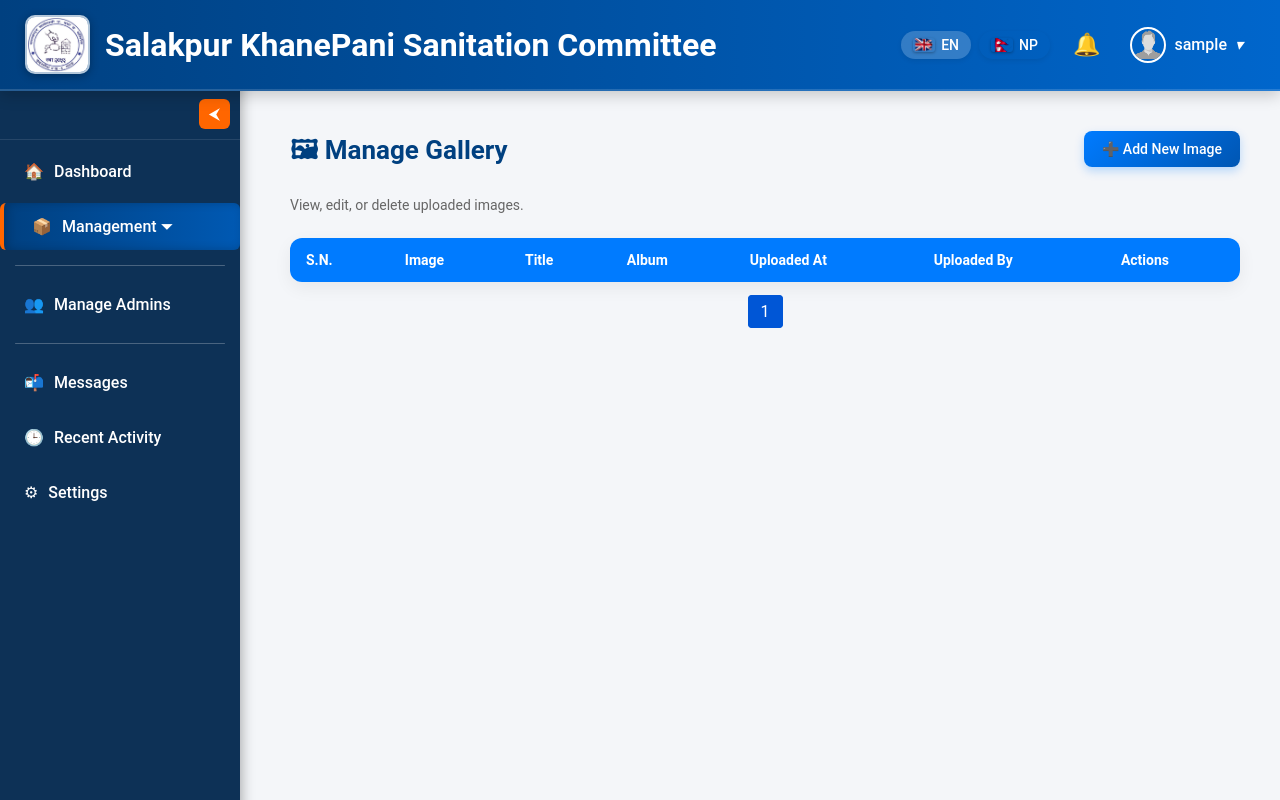
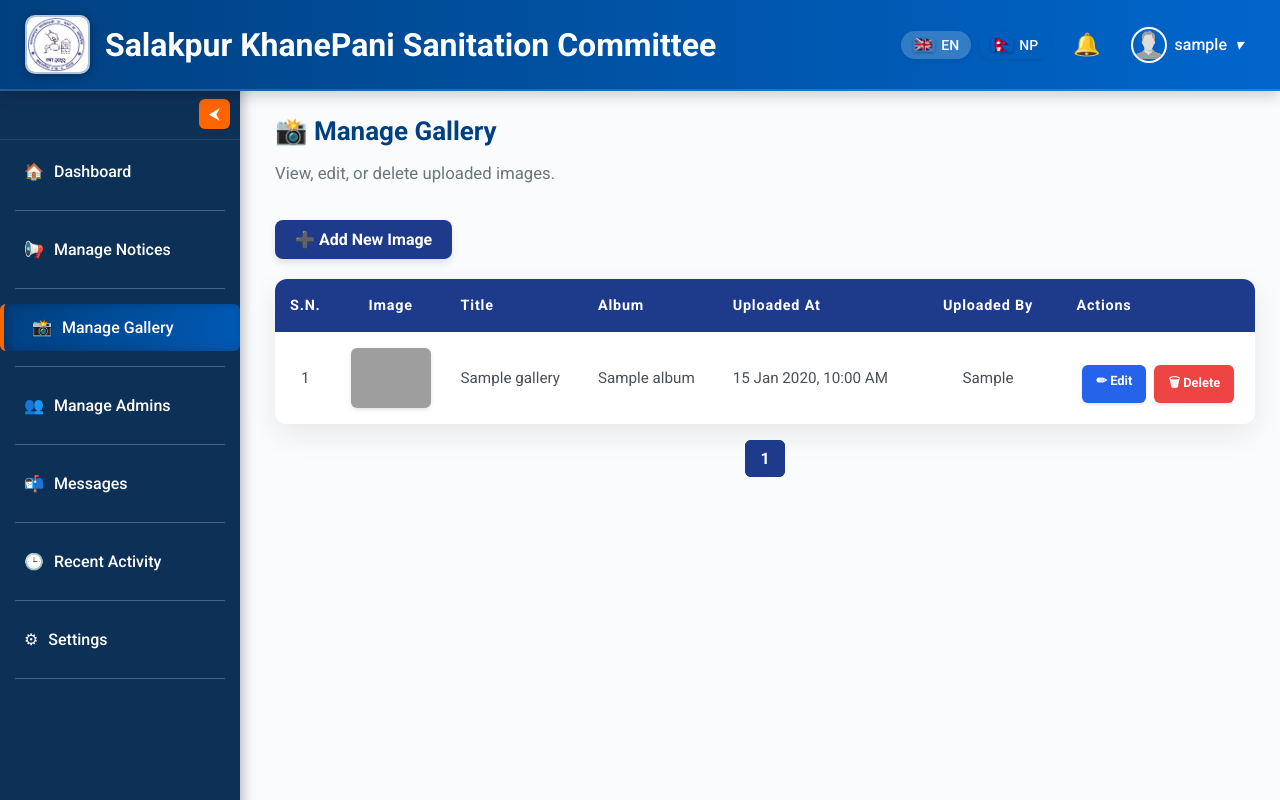
Before and after one commit to NischalAcharya060/Khanepani, a PHP site: page /admin/manage_gallery.php in a window 1280 px wide. Run offline with PHP 8.4, Linux system fonts and the light colour scheme; the visitor is signed in with stand-in values (Sample User, id 1); tables that the repository leaves empty or names only in its code hold one stand-in row (values such as "Sample post"); lists and menus that the app fills with data are empty; grey boxes are pictures that could not be loaded.

Commit message:
improvements

```diff
--- a/admin/manage_admins.php
+++ b/admin/manage_admins.php
@@ -26,7 +26,10 @@ function format_nepali_date($date_str, $cal) {
         $dayNep   = strtr($nepDate['date'], $np_numbers);
         $hourNep  = strtr(sprintf("%02d", $hour), $np_numbers);
         $minNep   = strtr(sprintf("%02d", $minute), $np_numbers);
-        return $dayNep . '-' . $monthNep . '-' . $yearNep . ', ' . $hourNep . ':' . $minNep . ' ' . $ampm;
+
+        $ampm_nep = ($ampm === 'AM' ? ($lang['am'] ?? 'पूर्वाह्न') : ($lang['pm'] ?? 'अपराह्न'));
+
+        return $dayNep . '-' . $monthNep . '-' . $yearNep . ', ' . $hourNep . ':' . $minNep . ' ' . $ampm_nep;
     } else {
         return date("d M Y, h:i A", $timestamp);
     }
--- a/admin/manage_gallery.php
+++ b/admin/manage_gallery.php
@@ -1,204 +1,318 @@
 <?php
 session_start();
 include '../config/db.php';
-include '../config/lang.php';
+include '../config/Nepali_Calendar.php';
+$cal = new Nepali_Calendar();
 
-// ✅ Restrict access
+function format_nepali_date($date_str, $cal) {
+    if (!$date_str) return '—';
+    $timestamp = strtotime($date_str);
+    $year  = (int)date('Y', $timestamp);
+    $month = (int)date('m', $timestamp);
+    $day   = (int)date('d', $timestamp);
+    $hour  = (int)date('h', $timestamp);
+    $minute = (int)date('i', $timestamp);
+    $ampm  = date('A', $timestamp);
+
+    global $lang;
+
+    if ( ($_SESSION['lang'] ?? 'en') === 'np' ) {
+        $nepDate = $cal->eng_to_nep($year, $month, $day);
+        $np_numbers = ['0'=>'०','1'=>'१','2'=>'२','3'=>'३','4'=>'४','5'=>'५','6'=>'६','7'=>'७','8'=>'८','9'=>'९'];
+
+        $yearNep  = strtr($nepDate['year'], $np_numbers);
+        $monthNep = strtr($nepDate['month'], $np_numbers);
+        $dayNep   = strtr($nepDate['date'], $np_numbers);
+        $hourNep  = strtr(sprintf("%02d", $hour), $np_numbers);
+        $minNep   = strtr(sprintf("%02d", $minute), $np_numbers);
+
+        $ampm_nep = ($ampm === 'AM' ? ($lang['am'] ?? 'पूर्वाह्न') : ($lang['pm'] ?? 'अपराह्न'));
+
+        return $dayNep . '-' . $monthNep . '-' . $yearNep . ', ' . $hourNep . ':' . $minNep . ' ' . $ampm_nep;
+    } else {
+        return date("d M Y, h:i A", $timestamp);
+    }
+}
+
+function nepali_date_time($date_str, $cal) {
+    return format_nepali_date($date_str, $cal);
+}
+
+
 if (!isset($_SESSION['admin'])) {
     header("Location: login.php");
     exit();
 }
-$username = $_SESSION['username'];
 
-// ✅ Delete Image
+if (!isset($_SESSION['lang'])) {
+    $_SESSION['lang'] = 'en';
+}
+if (isset($_GET['lang'])) {
+    $allowed_langs = ['en','np'];
+    if (in_array($_GET['lang'], $allowed_langs)) {
+        $_SESSION['lang'] = $_GET['lang'];
+    }
+}
+include '../lang/' . $_SESSION['lang'] . '.php';
+$lang['am'] = $lang['am'] ?? 'AM';
+$lang['pm'] = $lang['pm'] ?? 'PM';
+
+
 if (isset($_GET['delete'])) {
     $id = intval($_GET['delete']);
-    $query = mysqli_query($conn, "SELECT image FROM gallery WHERE id=$id");
-    $row = mysqli_fetch_assoc($query);
 
-    if ($row) {
-        $imagePath = "../assets/uploads/" . $row['image'];
-        if (file_exists($imagePath)) {
-            unlink($imagePath);
+    $stmt = $conn->prepare("SELECT image FROM gallery WHERE id = ?");
+    $stmt->bind_param("i", $id);
+    $stmt->execute();
+    $result = $stmt->get_result();
+    $image_row = $result->fetch_assoc();
+    $image_file = $image_row['image'] ?? null;
+    $stmt->close();
+
+    $safe_to_delete = $image_file && $image_file !== 'default.png';
+
+    if ($safe_to_delete && file_exists('../assets/uploads/' . $image_file)) {
+        unlink('../assets/uploads/' . $image_file);
     }
-        mysqli_query($conn, "DELETE FROM gallery WHERE id=$id");
-        $_SESSION['msg'] = "🗑️ Image deleted successfully.";
-    }
+
+    $stmt = $conn->prepare("DELETE FROM gallery WHERE id = ?");
+    $stmt->bind_param("i", $id);
+    $stmt->execute();
+    $_SESSION['msg'] = $lang['delete_success_image'] ?? "Image deleted successfully.";
     header("Location: manage_gallery.php");
     exit();
 }
 
-include '../config/Nepali_Calendar.php';
-$cal = new Nepali_Calendar();
-
-function nepali_date_time($datetime, $cal) {
-    $timestamp = strtotime($datetime);
-    $year  = (int)date('Y', $timestamp);
-    $month = (int)date('m', $timestamp);
-    $day   = (int)date('d', $timestamp);
-    $hour  = (int)date('h', $timestamp); // 12-hour format
-    $minute = (int)date('i', $timestamp);
-    $ampm  = date('A', $timestamp);
-
-    if(($_SESSION['lang'] ?? 'en') === 'np') {
-        $nepDate = $cal->eng_to_nep($year, $month, $day);
-        $np_numbers = ['0'=>'०','1'=>'१','2'=>'२','3'=>'३','4'=>'४','5'=>'५','6'=>'६','7'=>'७','8'=>'८','9'=>'९'];
-
-        $dayNep   = strtr($nepDate['date'], $np_numbers);
-        $monthNep = strtr($nepDate['month'], $np_numbers);
-        $yearNep  = strtr($nepDate['year'], $np_numbers);
-        $hourNep  = strtr(sprintf("%02d", $hour), $np_numbers);
-        $minNep   = strtr(sprintf("%02d", $minute), $np_numbers);
-
-        return "$dayNep-$monthNep-$yearNep, $hourNep:$minNep $ampm";
-    } else {
-        return date("M d, Y h:i A", $timestamp);
-    }
-}
-
-// ✅ Pagination settings
-$limit = 5;
+$limit = 10;
 $page = isset($_GET['page']) ? max(1, intval($_GET['page'])) : 1;
 $offset = ($page - 1) * $limit;
 
-// ✅ Fetch images with album names using LIMIT
-$result = mysqli_query($conn, "
-    SELECT g.*, a.name AS album_name
-    FROM gallery g
-    LEFT JOIN albums a ON g.album_id = a.id
-    ORDER BY g.created_at DESC
+$sql_query = "
+    SELECT
+        g.*,
+        a.name AS album_name
+    FROM
+        gallery g
+    LEFT JOIN
+        albums a ON g.album_id = a.id
+    ORDER BY
+        g.created_at DESC
     LIMIT $offset, $limit
-");
+";
 
-// ✅ Get total images for pagination
-$total_result = mysqli_query($conn, "SELECT COUNT(*) as total FROM gallery");
-$total_row = mysqli_fetch_assoc($total_result);
+$images = $conn->query($sql_query);
+
+$total_result = $conn->query("SELECT COUNT(*) as total FROM gallery");
+$total_row = $total_result->fetch_assoc();
 $total_pages = ceil($total_row['total'] / $limit);
 
-$hasImages = mysqli_num_rows($result) > 0;
+$username = $_SESSION['username'];
 ?>
 <!DOCTYPE html>
-<html lang="en">
+<html lang="<?= $_SESSION['lang'] ?>">
 <head>
     <meta charset="UTF-8">
-    <title><?= $lang['manage_gallery'] ?? "Manage Gallery" ?> - <?= $lang['logo'] ?></title>
+    <title><?= $lang['manage_gallery'] ?? 'Manage Gallery' ?> - सलकपुर खानेपानी</title>
     <link rel="icon" type="image/x-icon" href="../assets/images/favicon.ico">
     <link rel="stylesheet" href="../css/admin.css">
+    <script src="https://ajax.googleapis.com/ajax/libs/jquery/3.5.1/jquery.min.js"></script>
+    <link href="https://fonts.googleapis.com/css2?family=Roboto:wght@400;500;700&display=swap" rel="stylesheet">
+    <script src="https://unpkg.com/feather-icons"></script>
     <style>
-        body { font-family: 'Roboto', sans-serif; background: #f4f6f9; margin: 0; }
+        h2 {
+            color: #1e3a8a;
+            font-weight: 700;
+            margin-bottom: 5px;
+        }
 
-        .main-content { padding: 40px; }
-        h2 { font-size: 26px; margin-bottom: 5px; display: inline-block; color: #222; }
-        .subtitle { color: #666; margin-bottom: 25px; font-size: 14px; }
+        .subtitle {
+            color: #6c757d;
+            margin-bottom: 25px;
+            font-size: 1.05em;
+        }
 
-        .add-btn {
-            float: right;
-            background: linear-gradient(135deg, #007bff, #0056b3);
-            color: #fff;
-            padding: 10px 18px;
+        .btn-container {
+            margin-bottom: 20px;
+            display: flex;
+            justify-content: space-between;
+            align-items: center;
+        }
+
+        .btn {
+            padding: 10px 20px;
+            font-size: 1em;
             border-radius: 8px;
+            transition: all 0.3s cubic-bezier(0.25, 0.8, 0.25, 1);
+            border: none;
+            cursor: pointer;
+            font-weight: 600;
             text-decoration: none;
-            font-size: 14px;
-            font-weight: 500;
-            box-shadow: 0 4px 10px rgba(0,123,255,0.25);
-            transition: all 0.3s ease;
+            display: inline-flex;
+            align-items: center;
+            gap: 8px;
+            background-color: #1e3a8a;
+            color: white;
+            box-shadow: 0 4px 6px rgba(0, 0, 0, 0.1);
         }
-        .add-btn:hover { background: linear-gradient(135deg, #0056b3, #004099); transform: translateY(-2px); }
 
-        table {
+        .btn:hover {
+            background-color: #1c50af;
+            transform: translateY(-2px);
+            box-shadow: 0 6px 10px rgba(0, 0, 0, 0.15);
+        }
+
+        .gallery-table {
             width: 100%;
-            border-collapse: collapse;
-            background: #fff;
+            border-collapse: separate;
+            border-spacing: 0;
+            margin-top: 20px;
+            box-shadow: 0 10px 30px rgba(0, 0, 0, 0.08);
             border-radius: 12px;
             overflow: hidden;
-            box-shadow: 0 6px 18px rgba(0,0,0,0.06);
-            animation: fadeInUp 0.4s ease;
         }
-        table th, table td { padding: 14px 16px; text-align: left; font-size: 14px; }
-        table th { background: #007bff; color: #fff; font-weight: 600; }
-        table tr:nth-child(even) { background: #f9f9f9; }
-        table tr:hover { background: #f1f6ff; }
 
-        .btn {
-            display: inline-block;
-            padding: 7px 14px;
-            border-radius: 6px;
-            text-decoration: none;
-            font-size: 13px;
-            font-weight: 500;
-            margin-right: 5px;
-            transition: all 0.3s ease;
+        .gallery-table th {
+            padding: 18px 15px;
+            text-align: left;
+            background-color: #1e3a8a;
+            color: #ffffff;
+            font-weight: 600;
+            letter-spacing: 0.8px;
+            text-transform: capitalize;
+            font-size: 0.9em;
         }
-        .btn-view { background: #17a2b8; color: #fff; box-shadow: 0 3px 8px rgba(23,162,184,0.3); }
-        .btn-view:hover { background: #117a8b; transform: scale(1.05); }
-        .btn-edit { background: #ffc107; color: #000; box-shadow: 0 3px 8px rgba(255,193,7,0.3); }
-        .btn-edit:hover { background: #e0a800; transform: scale(1.05); }
-        .btn-delete { background: #dc3545; color: #fff; box-shadow: 0 3px 8px rgba(220,53,69,0.3); }
-        .btn-delete:hover { background: #b02a37; transform: scale(1.05); }
+
+        .gallery-table td {
+            padding: 16px 15px;
+            text-align: left;
+            border-bottom: 1px solid #e9ecef;
+            vertical-align: middle;
+            font-size: 0.95em;
+            color: #495057;
+            background-color: #ffffff;
+        }
+
+        .gallery-table tbody tr:nth-child(even) {
+            background-color: #fcfdff;
+        }
+
+        .gallery-table tbody tr:hover {
+            background: #e6f3ff;
+            box-shadow: inset 3px 0 0 0 #1e3a8a;
+            cursor: default;
+        }
+
+        .gallery-table tr:last-child td {
+            border-bottom: none;
+        }
+
+        .gallery-table td:nth-child(1), .gallery-table th:nth-child(1) { width: 5%; text-align: center; }
+        .gallery-table td:nth-child(2), .gallery-table th:nth-child(2) { width: 10%; text-align: center; }
+        .gallery-table td:nth-child(6), .gallery-table th:nth-child(6) { width: 15%; text-align: center; }
 
         .gallery-img {
-            width: 90px;
-            height: 65px;
+            width: 80px;
+            height: 60px;
             object-fit: cover;
-            border-radius: 8px;
-            border: 1px solid #e0e0e0;
-            transition: transform 0.3s ease;
+            border-radius: 6px;
+            box-shadow: 0 2px 4px rgba(0, 0, 0, 0.1);
+            transition: transform 0.2s;
+            cursor: zoom-in;
+            vertical-align: middle;
         }
-        .gallery-img:hover { transform: scale(1.05); }
+        .gallery-img:hover {
+            transform: scale(1.05);
+        }
+
+        .action-group-buttons {
+            display: flex;
+            gap: 8px;
+            justify-content: center;
+            flex-wrap: wrap;
+        }
+        .btn-edit, .btn-delete {
+            padding: 8px 14px;
+            font-size: 0.85em;
+            border-radius: 6px;
+            transition: all 0.2s ease-in-out;
+            border: none;
+            cursor: pointer;
+            font-weight: 600;
+            text-decoration: none;
+            display: inline-block;
+            white-space: nowrap;
+            box-shadow: 0 2px 3px rgba(0, 0, 0, 0.1);
+        }
+
+        .btn-edit {
+            background-color: #2563eb;
+            color: white;
+        }
+        .btn-edit:hover {
+            background-color: #1d4ed8;
+        }
+
+        .btn-delete {
+            background-color: #ef4444;
+            color: white;
+        }
+        .btn-delete:hover {
+            background-color: #dc2626;
+        }
 
         .message {
+            padding: 15px 20px;
+            border-radius: 8px;
+            font-size: 15px;
+            font-weight: 500;
+            display: flex;
+            align-items: center;
             margin-bottom: 20px;
-            padding: 14px;
-            border-radius: 10px;
-            font-size: 14px;
-            font-weight: 500;
+            box-shadow: 0 2px 6px rgba(0, 0, 0, 0.05);
         }
-        .success { background: #d4edda; color: #155724; border-left: 5px solid #28a745; }
-        .warning { background: #fff3cd; color: #856404; border-left: 5px solid #ffc107; }
-
-        .pagination {
-            text-align: center;
-            margin-top: 20px;
+        .message i {
+            margin-right: 10px;
+            width: 20px;
+            height: 20px;
         }
-        .pagination a {
-            margin: 0 5px;
-            text-decoration: none;
-            padding: 6px 12px;
-            border: 1px solid #ddd;
-            border-radius: 4px;
-            color: #0056d6;
+        .success {
+            background-color: #d1fae5;
+            color: #065f46;
+            border-left: 5px solid #059669;
         }
-        .pagination a.active {
-            background-color: #0056d6;
-            color: white;
-            border-color: #0056d6;
-        }
-        .pagination a:hover {
-            background-color: #0056d6;
-            color: white;
+        .error {
+            background-color: #fee2e2;
+            color: #991b1b;
+            border-left: 5px solid #ef4444;
         }
 
-        @keyframes fadeInUp {
-            from { opacity: 0; transform: translateY(15px); }
-            to { opacity: 1; transform: translateY(0); }
-        }
+        .pagination { text-align: center; margin-top: 25px; margin-bottom: 20px;}
+        .pagination a { margin: 0 5px; text-decoration: none; padding: 8px 14px; border: 1px solid #ddd; border-radius: 6px; color: #1e3a8a; font-weight: 600; transition: background-color 0.2s, color 0.2s; }
+        .pagination a.active { background-color: #1e3a8a; color: white; border-color: #1e3a8a; }
+        .pagination a:hover:not(.active) { background-color: #e0f2fe; color: #1e3a8a; }
+
     </style>
 </head>
 <body>
+
 <?php include '../components/admin_header.php'; ?>
 
 <main class="main-content">
-    <h2>🖼 <?= $lang['manage_gallery'] ?? "Manage Gallery" ?></h2>
-    <a href="gallery_add.php" class="add-btn">➕ <?= $lang['add_image'] ?? "Add New Image" ?></a>
-    <div style="clear: both;"></div>
+    <h2>📸 <?= $lang['manage_gallery'] ?? "Manage Gallery" ?></h2>
     <p class="subtitle"><?= $lang['subtitle_gallery'] ?? "View, edit, or delete uploaded images." ?></p>
 
+    <div class="btn-container">
+        <a href="gallery_add.php" class="btn">➕ <?= $lang['add_image'] ?? "Add New Image" ?></a>
+    </div>
+
     <?php if(isset($_SESSION['msg'])): ?>
-        <div class="message success"><?= $_SESSION['msg']; unset($_SESSION['msg']); ?></div>
+        <div class="message success">
+            <i data-feather="check-circle"></i>
+            <?= $_SESSION['msg']; unset($_SESSION['msg']); ?>
+        </div>
     <?php endif; ?>
 
-    <?php if($hasImages): ?>
-        <table>
+    <table class="gallery-table">
         <thead>
         <tr>
             <th><?= $lang['sn'] ?? "S.N." ?></th>
@@ -211,47 +325,60 @@ $hasImages = mysqli_num_rows($result) > 0;
         </tr>
         </thead>
         <tbody>
+        <?php
+        if ($images && $images->num_rows > 0):
+            ?>
             <?php $sn = $offset + 1; ?>
-            <?php while($row = mysqli_fetch_assoc($result)): ?>
+            <?php
+            while ($image = $images->fetch_assoc()):
+                $uploadedPath = "../assets/uploads/" . htmlspecialchars($image['image']);
+                $imageSrc = file_exists($uploadedPath) ? $uploadedPath : "../assets/images/placeholder.png";
+                ?>
                 <tr>
                     <td><?= $sn++ ?></td>
-                    <td><img src="../assets/uploads/<?= htmlspecialchars($row['image']) ?>" class="gallery-img"></td>
-                    <td><?= $row['title'] ? htmlspecialchars($row['title']) : '<em>' . ($lang['no_title'] ?? "No Title") . '</em>' ?></td>
-                    <td><?= $row['album_name'] ? htmlspecialchars($row['album_name']) : '<em>' . ($lang['uncategorized'] ?? "Uncategorized") . '</em>' ?></td>
-                    <td><?= nepali_date_time($row['created_at'], $cal) ?></td>
-                    <td><?= !empty($row['uploaded_by']) ? htmlspecialchars($row['uploaded_by']) : 'N.A.' ?></td>
+                    <td style="text-align: center;"><img src="<?= $imageSrc ?>" class="gallery-img" alt="<?= htmlspecialchars($image['title'] ?? 'Image') ?>"></td>
+                    <td><?= $image['title'] ? htmlspecialchars($image['title']) : '<em>' . ($lang['no_title'] ?? "No Title") . '</em>' ?></td>
+                    <td><?= $image['album_name'] ? htmlspecialchars($image['album_name']) : '<em>' . ($lang['uncategorized'] ?? "Uncategorized") . '</em>' ?></td>
+                    <td><?= nepali_date_time($image['created_at'], $cal) ?></td>
+                    <td><?= $image['uploaded_by'] ? htmlspecialchars($image['uploaded_by']) : 'N.A' ?></td>
                     <td>
-                        <a href="gallery_edit.php?id=<?= $row['id'] ?>" class="btn btn-edit">✏ <?= $lang['edit'] ?? "Edit" ?></a>
-                        <a href="manage_gallery.php?delete=<?= $row['id'] ?>" class="btn btn-delete"
+                        <div class="action-group-buttons">
+                            <a href="gallery_edit.php?id=<?= $image['id'] ?>" class="btn btn-edit">✏ <?= $lang['edit'] ?? "Edit" ?></a>
+                            <a href="manage_gallery.php?delete=<?= $image['id'] ?>" class="btn btn-delete"
                                onclick="return confirm('<?= $lang['delete_confirm_image'] ?? "Are you sure you want to delete this image?" ?>')">🗑 <?= $lang['delete'] ?? "Delete" ?></a>
+                        </div>
                     </td>
                 </tr>
             <?php endwhile; ?>
+        <?php else: ?>
+            <tr>
+                <td colspan="6" style="text-align:center; padding:20px; font-style: italic; color: #a0a0a0;"><?= $lang['no_images'] ?? 'No images found in the gallery.' ?></td>
+            </tr>
+        <?php endif; ?>
         </tbody>
     </table>
 
-        <!-- Pagination -->
     <div class="pagination">
         <?php if($page > 1): ?>
-                <a href="?page=<?= $page-1 ?>"><?= $lang['previous'] ?? "« Previous" ?></a>
+            <a href="?page=<?= $page-1 ?>"><?= $lang['previous'] ?? '« Previous' ?></a>
         <?php endif; ?>
 
         <?php
         $start = max(1, $page - 2);
         $end = min($total_pages, $page + 2);
-            for($p = $start; $p <= $end; $p++): ?>
+        for($p = $start; $p <= $end && $total_pages > 0; $p++): ?>
             <a href="?page=<?= $p ?>" class="<?= ($p == $page) ? 'active' : '' ?>"><?= $p ?></a>
         <?php endfor; ?>
 
         <?php if($page < $total_pages): ?>
-                <a href="?page=<?= $page+1 ?>"><?= $lang['next'] ?? "Next »" ?></a>
+            <a href="?page=<?= $page+1 ?>"><?= $lang['next'] ?? 'Next »' ?></a>
         <?php endif; ?>
     </div>
-    <?php else: ?>
-        <div class="message warning" style="text-align:center; font-size:15px;">
-            ⚠ <?= $lang['no_images'] ?? "No images in gallery yet." ?>
-        </div>
-    <?php endif; ?>
 </main>
+
+<script>
+    feather.replace();
+</script>
+
 </body>
 </html>
--- a/admin/manage_notices.php
+++ b/admin/manage_notices.php
@@ -24,7 +24,9 @@ function format_nepali_date($date_str, $cal) {
         $hourNep  = strtr(sprintf("%02d", $hour), $np_numbers);
         $minNep   = strtr(sprintf("%02d", $minute), $np_numbers);
 
-        return $dayNep . '-' . $monthNep . '-' . $yearNep . ', ' . $hourNep . ':' . $minNep . ' ' . $ampm;
+        $ampm_nep = ($ampm === 'AM' ? ($lang['am'] ?? 'पूर्वाह्न') : ($lang['pm'] ?? 'अपराह्न'));
+
+        return $dayNep . '-' . $monthNep . '-' . $yearNep . ', ' . $hourNep . ':' . $minNep . ' ' . $ampm_nep;
     } else {
         return date("d M Y, h:i A", $timestamp);
     }
--- a/components/admin_header.php
+++ b/components/admin_header.php
@@ -178,24 +178,30 @@ $current_admin_id = $_SESSION['admin'] ?? '';
     <ul>
         <li><a href="../admin/dashboard.php" class="<?= $current_page == 'dashboard.php' ? 'active' : '' ?>">🏠 <span class="link-text"><?= $lang['dashboard'] ?></span></a></li>
 
-        <li class="sidebar-dropdown">
-            <a href="javascript:void(0)" class="dropdown-toggle <?= in_array($current_page, ['manage_notices.php', 'manage_gallery.php']) ? 'active' : '' ?>">
-                📦 <span class="link-text"><?= $lang['management'] ?? 'Management' ?> ⏷</span>
-                <i class="fa fa-chevron-down dropdown-arrow"></i>
-            </a>
+        <li class="sidebar-group-separator"></li>
 
-            <ul class="dropdown-content">
+        <!--         DropDown-->
+<!--        <li class="sidebar-dropdown">-->
+<!--            <a href="javascript:void(0)" class="dropdown-toggle --><?php //= in_array($current_page, ['manage_notices.php', 'manage_gallery.php']) ? 'active' : '' ?><!--">-->
+<!--                📦 <span class="link-text">--><?php //= $lang['management'] ?? 'Management' ?><!-- ⏷</span>-->
+<!--                <i class="fa fa-chevron-down dropdown-arrow"></i>-->
+<!--            </a>-->
+<!---->
+<!--            <ul class="dropdown-content">-->
+<!--                -->
+<!--            </ul>-->
+<!--        </li>-->
+
         <li>
             <a href="../admin/manage_notices.php" class="<?= $current_page == 'manage_notices.php' ? 'active' : '' ?>">
                 <span class="sub-icon">📢</span> <span class="link-text"><?= $lang['manage_notices'] ?></span>
             </a>
         </li>
+        <li class="sidebar-group-separator"></li>
         <li>
             <a href="../admin/manage_gallery.php" class="<?= $current_page == 'manage_gallery.php' ? 'active' : '' ?>">
-                        <span class="sub-icon">🖼</span> <span class="link-text"><?= $lang['manage_gallery'] ?></span>
+                <span class="sub-icon">📸</span> <span class="link-text"><?= $lang['manage_gallery'] ?></span>
             </a>
-                </li>
-            </ul>
         </li>
 
         <li class="sidebar-group-separator"></li>
@@ -211,8 +217,11 @@ $current_admin_id = $_SESSION['admin'] ?? '';
             <li class="sidebar-group-separator"></li>
         <?php endif; ?>
         <li><a href="../admin/messages.php" class="<?= $current_page == 'messages.php' ? 'active' : '' ?>">📬 <span class="link-text"><?= $lang['messages'] ?></span></a></li>
+        <li class="sidebar-group-separator"></li>
         <li><a href="../admin/activity.php" class="<?= $current_page == 'activity.php' ? 'active' : '' ?>">🕒 <span class="link-text"><?= $lang['recent_activity'] ?></span></a></li>
+        <li class="sidebar-group-separator"></li>
         <li><a href="../admin/settings.php" class="<?= $current_page == 'settings.php' ? 'active' : '' ?>">⚙ <span class="link-text"><?= $lang['settings'] ?></span></a></li>
+        <li class="sidebar-group-separator"></li>
     </ul>
 </aside>
 
--- a/lang/en.php
+++ b/lang/en.php
@@ -15,6 +15,9 @@ $lang = [
     "logout" => "Logout",
     "unread_messages" => "Unread Messages",
     "no_unread" => "No unread messages.",
+    "uploaded_by" => "Uploaded By",
+    "created_by" => "Created By",
+    "added_by" => "Added By",
 
     // Login
     'admin_login_title' => 'Employee Login Portal - Salakpur KhanePani',
--- a/lang/np.php
+++ b/lang/np.php
@@ -15,6 +15,9 @@ $lang = [
     "logout" => "बाहिर जानुहोस्",
     "unread_messages" => "नपढिएका सन्देशहरू",
     "no_unread" => "नपढिएका सन्देशहरू छैनन्।",
+    "uploaded_by" => "द्वारा अपलोड गरिएको",
+    "created_by" => "द्वारा बनाईएको",
+    "added_by" => "द्वारा थपियो",
 
     // Login
     'admin_login_title' => 'कर्मचारी लगइन पोर्टल - सलकपुर खानेपानी',
```
Lines whose indentation alone changed are shown as unchanged.
